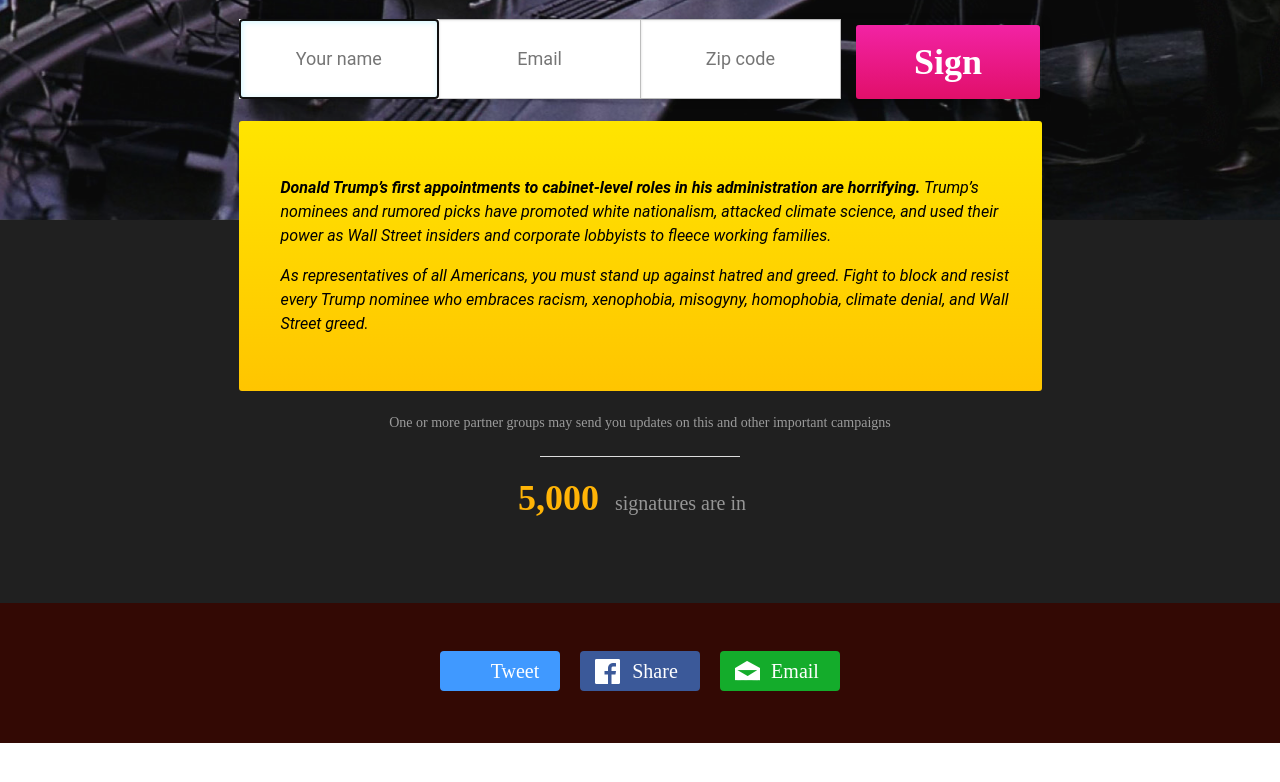
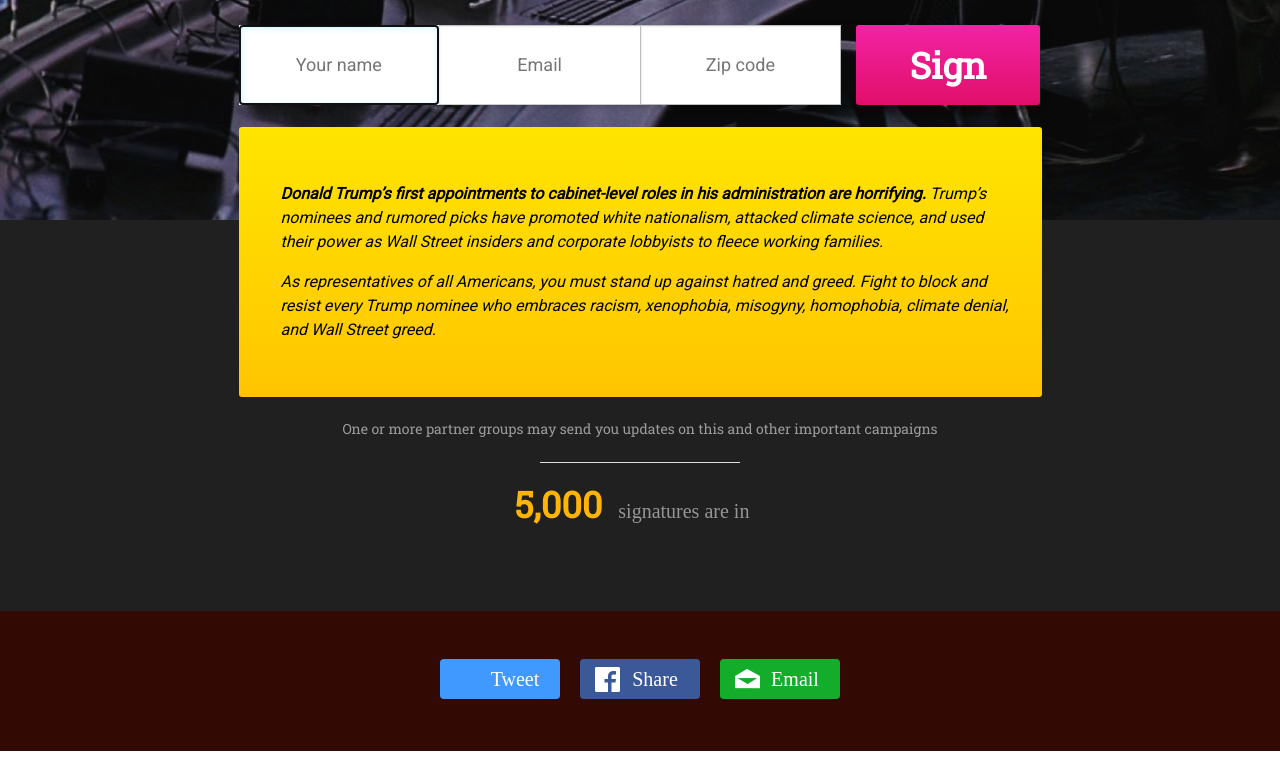
Before and after one commit to demand-progress/section-702, a website: page demo.html in a window 1280 px wide. Shown: the part 576-1358 px from the top of the page. Drawn offline with Linux system fonts and the light colour scheme.

Commit message:
Fix fonts again...

```diff
--- a/demo.html
+++ b/demo.html
@@ -4,7 +4,7 @@
     <meta charset="utf-8">
     <meta name="viewport" content="width=device-width, user-scalable=yes">
     <title>Tell the Senate: Block Trump’s Cabinet of Hate and Wall Street Greed</title>
-    <link rel="stylesheet" href="https://fonts.googleapis.com/css?family=Open+Sans:300,400,600,700|Arvo:400,700;lang=en">
+    <link rel="stylesheet" href="https://fonts.googleapis.com/css?family=Roboto|Roboto+Slab">
     <link rel="stylesheet" href="css/call.css?c=57">
     <link rel="icon" href="images/icon.png">
 
```
